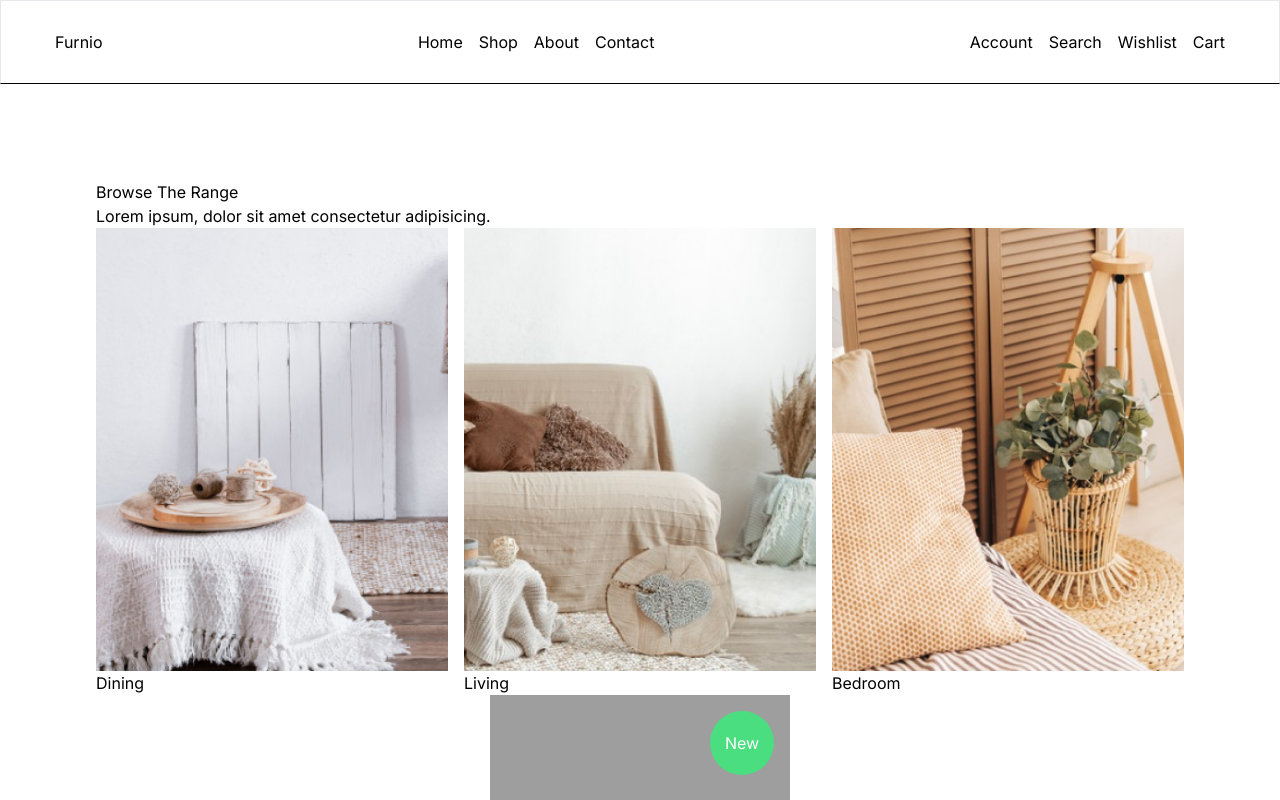
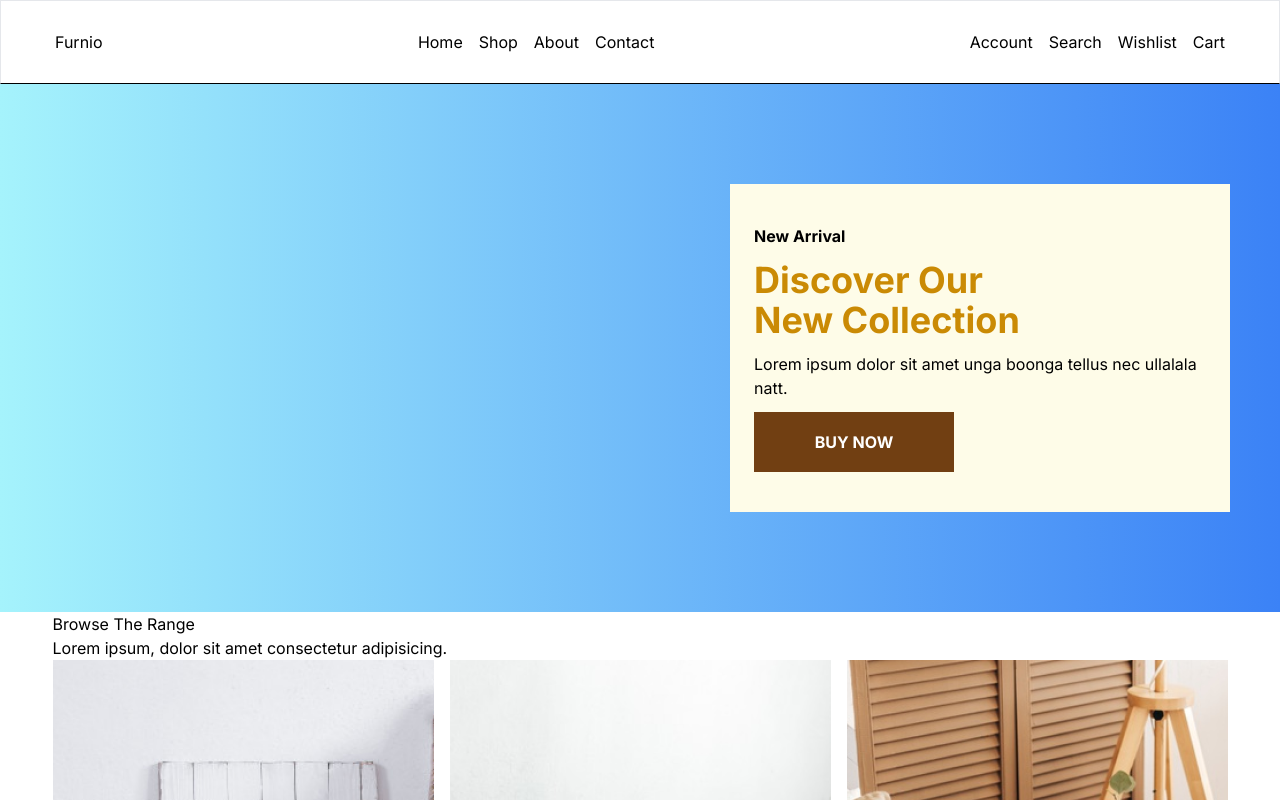
Before and after one commit to dev-subhadeep/furniro, a Next.js app: page / in a window 1280 px wide. Shown: the top 800 px of the page. Built offline with nearby package versions, Linux system fonts and the light colour scheme; grey boxes are pictures that could not be loaded.

Commit message:
updated the Hero section

```diff
--- a/src/app/page.tsx
+++ b/src/app/page.tsx
@@ -1,11 +1,12 @@
-import Category from "@/components/Category"
-import Image from "next/image"
-import ProductCard from "@/components/ProductCard"
+import Category from "@/components/Category";
+import Image from "next/image";
+import ProductCard from "@/components/ProductCard";
+import Hero from "@/components/Hero";
 export default function Home() {
   return (
-    <main className="flex min-h-screen flex-col items-center justify-between p-24">
-      <Category />
+    <main className="flex min-h-screen flex-col items-center justify-between">
+      <Hero /> <Category />
       <ProductCard />
     </main>
-  )
+  );
 }
--- a/src/components/Hero.jsx
+++ b/src/components/Hero.jsx
@@ -1,14 +1,27 @@
-import React from "react"
-import HeroImage from "@/assets/hero.jpg"
-import Image from "next/image"
+import React from "react";
+import HeroImage from "@/assets/hero.jpg";
+import Image from "next/image";
+import Link from "next/link";
 
 const Hero = () => {
   return (
-    <div>
-      <Image src={HeroImage} fill alt="Furniro Hero Image" />
-      <div>Hero Caption</div>
+    <div className="w-full bg-gradient-to-r from-cyan-200 to-blue-500 flex flex-row justify-end">
+      <div className="px-6 py-10 flex flex-col gap-3 bg-yellow-50 w-[500px] mx-[50px] my-[100px]">
+        <h2 className="font-bold">New Arrival</h2>
+        <h1 className="text-4xl text-yellow-600 font-bold">
+          Discover Our <br />
+          New Collection
+        </h1>
+        <p>Lorem ipsum dolor sit amet unga boonga tellus nec ullalala natt.</p>
+        <Link
+          href={"/shop"}
+          className="uppercase bg-yellow-900 w-[200px] h-[60px] flex flex-row justify-center items-center text-white font-bold"
+        >
+          Buy now
+        </Link>
+      </div>
     </div>
-  )
-}
+  );
+};
 
-export default Hero
+export default Hero;
```
